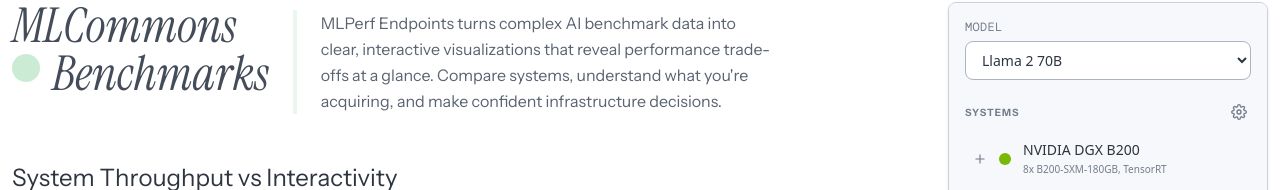
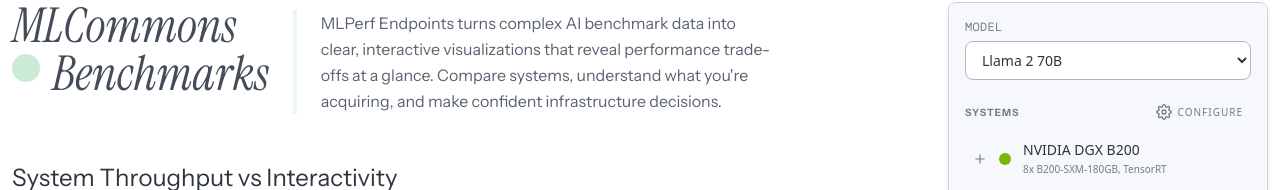
Before and after one commit to bkeating/ml-endpoints, a SvelteKit app: page / in a window 1280 px wide. Shown: the part 114-304 px from the top of the page. Built offline with nearby package versions, Linux system fonts and the light colour scheme; a web font is replaced by a local one.

Commit message:
Enhance GtcChartFiltersSidebar.svelte by improving button styling and accessibility. Update advanced filters button to include a label for 'Configure Systems' and add a descriptive 'Configure' text for better user guidance.

```diff
--- a/src/routes/_components/GtcChartFiltersSidebar.svelte
+++ b/src/routes/_components/GtcChartFiltersSidebar.svelte
@@ -270,14 +270,15 @@
 				<button
 					type="button"
 					onclick={() => (showAdvancedFilters = !showAdvancedFilters)}
-					class="rounded p-1 transition-colors hover:bg-slate-200 dark:hover:bg-slate-600"
+					class="flex items-center gap-1.5 rounded px-2 py-1 transition-colors hover:bg-slate-200 dark:hover:bg-slate-600"
 					aria-expanded={showAdvancedFilters}
-					aria-label="{showAdvancedFilters ? 'Hide' : 'Show'} advanced filters"
+					aria-label="{showAdvancedFilters ? 'Hide' : 'Show'} Configure Systems"
 				>
 					<Icon
 						name="Settings"
 						class="h-4 w-4 text-slate-500 transition-transform duration-200 dark:text-slate-400 {showAdvancedFilters ? 'rotate-90' : ''}"
 					/>
+					<span class="text-[10px] font-medium text-slate-500 uppercase tracking-widest dark:text-slate-400">Configure</span>
 				</button>
 			</div>
 
```
